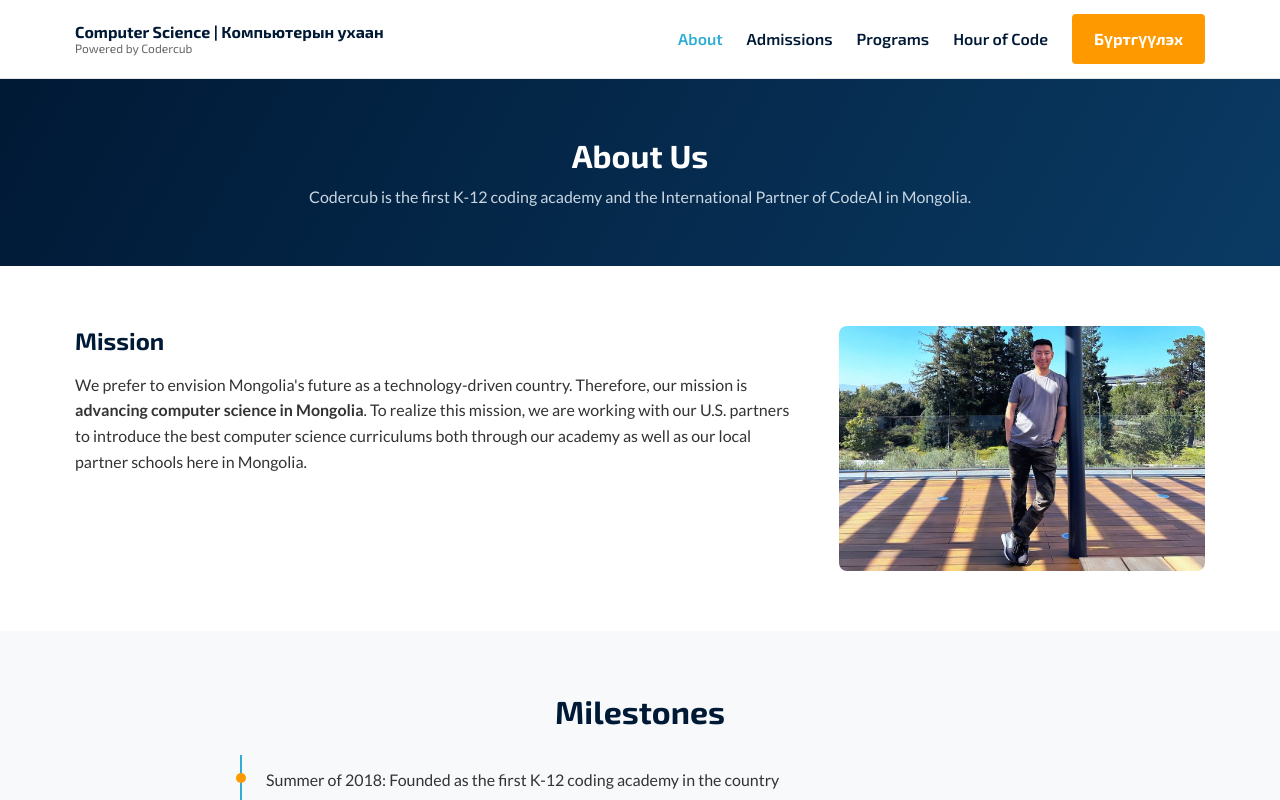
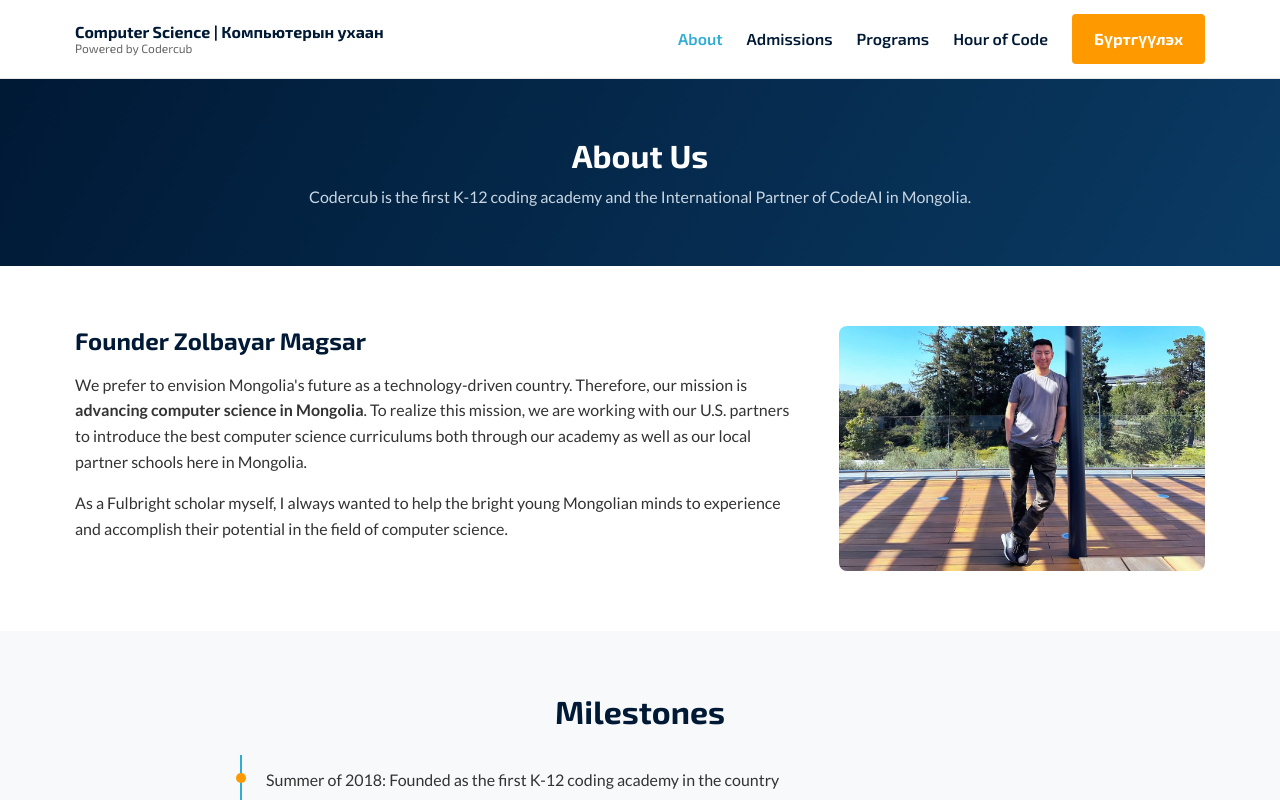
Before and after one commit to zmagsar/computerscience.mn, a Vue app: page /about in a window 1280 px wide. Shown: the top 800 px of the page. Built offline with nearby package versions, Linux system fonts and the light colour scheme.

Commit message:
Update AboutView.vue

```diff
--- a/src/views/AboutView.vue
+++ b/src/views/AboutView.vue
@@ -72,13 +72,17 @@ const faqs = [
   <section class="section">
     <div class="container about-intro">
       <div>
-        <h2>Mission</h2>
+        <h2>Founder Zolbayar Magsar</h2>
         <p>
           We prefer to envision Mongolia's future as a technology-driven country.
           Therefore, our mission is <strong>advancing computer science in Mongolia</strong>.
           To realize this mission, we are working with our U.S. partners to introduce
           the best computer science curriculums both through our academy as well as
           our local partner schools here in Mongolia.
+        </p>
+        <p>
+          As a Fulbright scholar myself, I always wanted to help the bright young Mongolian minds to experience
+          and accomplish their potential in the field of computer science.
         </p>
       </div>
       <img :src="founder" alt="Zolbayar Magsar" class="about-intro__photo" />
```
